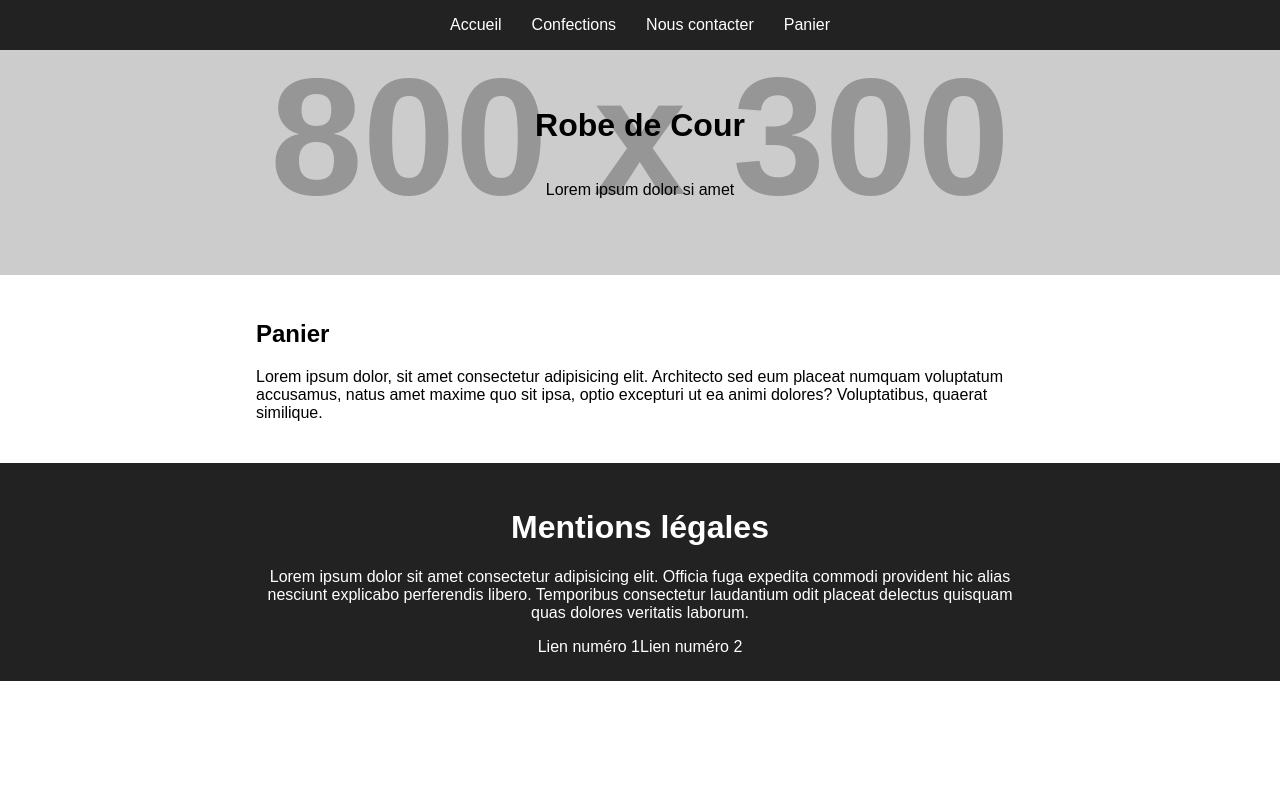
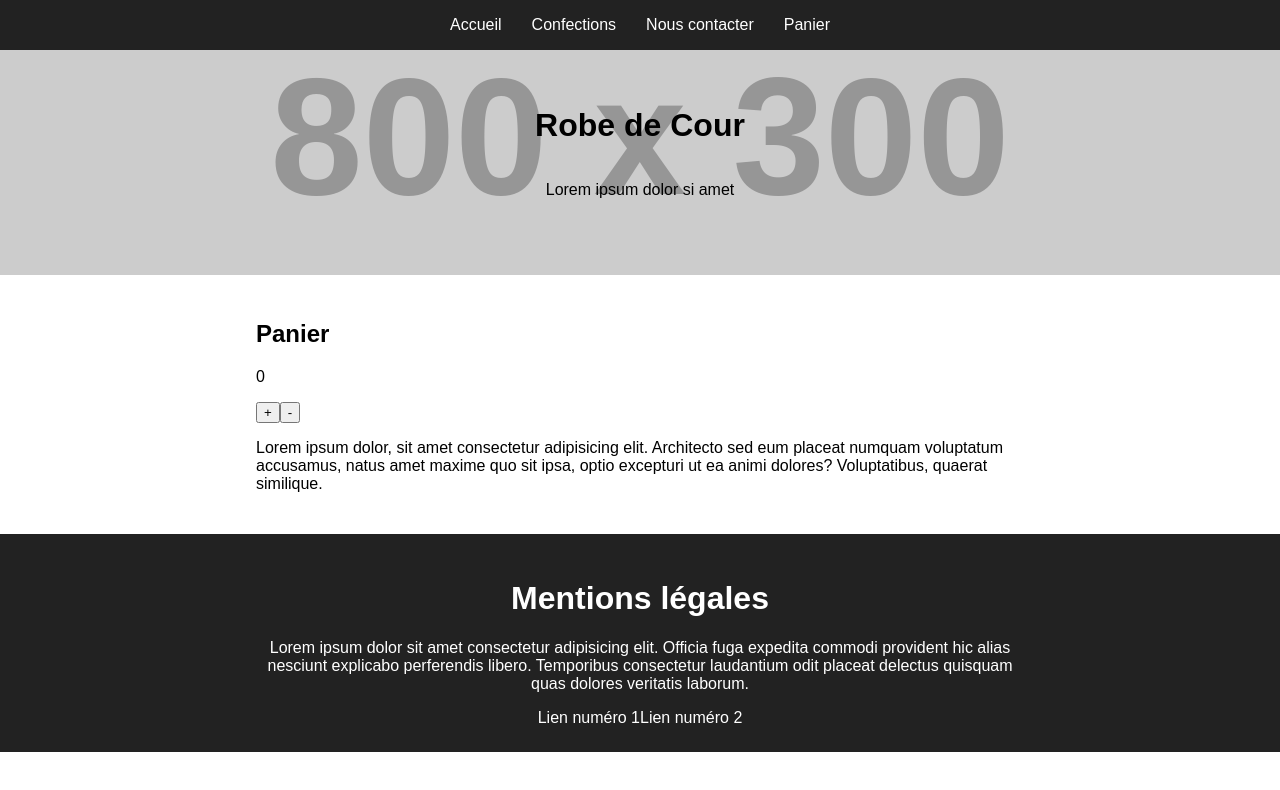
Before and after one commit to Ghatos-labs/robe-de-cour-site, a React (Vite) app: page /panier in a window 1280 px wide. Shown: the top 790 px of the page. Built offline with nearby package versions, Linux system fonts and the light colour scheme.

Commit message:
added a counter, yipee

```diff
--- a/package.json
+++ b/package.json
@@ -13,6 +13,7 @@
     "@reduxjs/toolkit": "^2.2.8",
     "react": "^18.3.1",
     "react-dom": "^18.3.1",
+    "react-redux": "^9.1.2",
     "react-router-dom": "^6.26.2"
   },
   "devDependencies": {
--- a/src/App.tsx
+++ b/src/App.tsx
@@ -1,14 +1,14 @@
 import { Route, Routes } from 'react-router-dom'
+import { Provider } from 'react-redux'
+import { Store } from './components/store.tsx'
 
 import './style.css'
-
-//import { ContextProvider } from './components/context/cart-context.tsx'
 
 import Navbar from './components/navbar.tsx'
 import Banner from './components/banner.tsx'
 import Footer from './components/footer.tsx'
 
-import Mainpage from './components/main.tsx'
+import Home from './components/home.tsx'
 import Confections from './components/confections.tsx'
 import Contact from './components/contact.tsx'
 import Panier from './components/panier.tsx'
@@ -17,18 +17,18 @@ import Article from './components/article.tsx'
 function App() {
   return(
     <>
-      <div>
+      <Provider store={Store}>
         <Navbar/>
         <Banner/>
         <Routes>
-          <Route path="/" element={<Mainpage/>}/>
+          <Route path="/" element={<Home/>}/>
           <Route path="/confections" element={<Confections/>}/>
           <Route path="/confections/:articleID" element={<Article/>}/>
           <Route path="/contacter" element={<Contact/>}/>
           <Route path="/panier" element={<Panier/>}/>
         </Routes>
         <Footer/>
-      </div>
+      </Provider>
     </>
   )
 }
--- /dev/null
+++ b/src/components/cart.tsx
@@ -0,0 +1,23 @@
+import { createSlice } from "@reduxjs/toolkit";
+
+const initialState = {
+  count: 0,
+  list: []
+}
+
+export const cartSlice = createSlice({
+  name: 'counter',
+  initialState,
+  reducers: {
+    increment: (state) => {
+      state.count += 1;
+    },
+    decrement: (state) => {
+      state.count -= 1;
+    }
+  }
+})
+
+export const { increment, decrement } = cartSlice.actions;
+
+export default cartSlice.reducer;
--- a/src/components/main.tsx
+++ b/src/components/home.tsx
@@ -1,4 +1,4 @@
-function Mainpage() {
+function Home() {
 
   return (
     <div className="content-container">
@@ -19,4 +19,4 @@ function Mainpage() {
   )
 }
 
-export default Mainpage
+export default Home
--- a/src/components/panier.tsx
+++ b/src/components/panier.tsx
@@ -1,13 +1,17 @@
-// import { useContext } from "react"
-// import { Context } from "./context/cart-context"
+import { useDispatch, useSelector } from "react-redux";
+import { increment, decrement } from "./cart";
 
 function Panier() {
-  // const cart = useContext(Context);
-
+  //@ts-ignore
+  const count = useSelector((state) => state.counter.count);
+  const dispatch = useDispatch();
   return (
     <div className="content-container">
       <div>
         <h2>Panier</h2>
+        <p>{count}</p>
+        <button onClick={() => dispatch(increment())}>+</button>
+        <button onClick={() => dispatch(decrement())}>-</button>
         <p>Lorem ipsum dolor, sit amet consectetur adipisicing elit. Architecto sed eum placeat numquam voluptatum accusamus, natus amet maxime quo sit ipsa, optio excepturi ut ea animi dolores? Voluptatibus, quaerat similique.</p>
       </div>
     </div>
--- /dev/null
+++ b/src/components/store.tsx
@@ -0,0 +1,8 @@
+import { configureStore } from "@reduxjs/toolkit";
+import cartSlice from "./cart";
+
+export const Store = configureStore({
+    reducer: {
+        counter: cartSlice
+    }
+})
--- a/src/main.tsx
+++ b/src/main.tsx
@@ -2,11 +2,15 @@ import React from 'react'
 import ReactDOM from 'react-dom/client'
 import App from './App.tsx'
 import { BrowserRouter } from 'react-router-dom'
+import { Store } from './components/store.tsx'
+import { Provider } from 'react-redux'
 
 ReactDOM.createRoot(document.getElementById('root')!).render(
   <React.StrictMode>
-    <BrowserRouter>
-      <App />
-    </BrowserRouter>
+    <Provider store={Store}>
+      <BrowserRouter>
+        <App />
+      </BrowserRouter>
+    </Provider>
   </React.StrictMode>,
 )
```
Also changed, not shown: src/components/article.tsx (+0 -9 lines), src/components/context/cart-context.tsx (deleted, +0 -13 lines), 1 other file (tests, documents, lock files or other folders).
